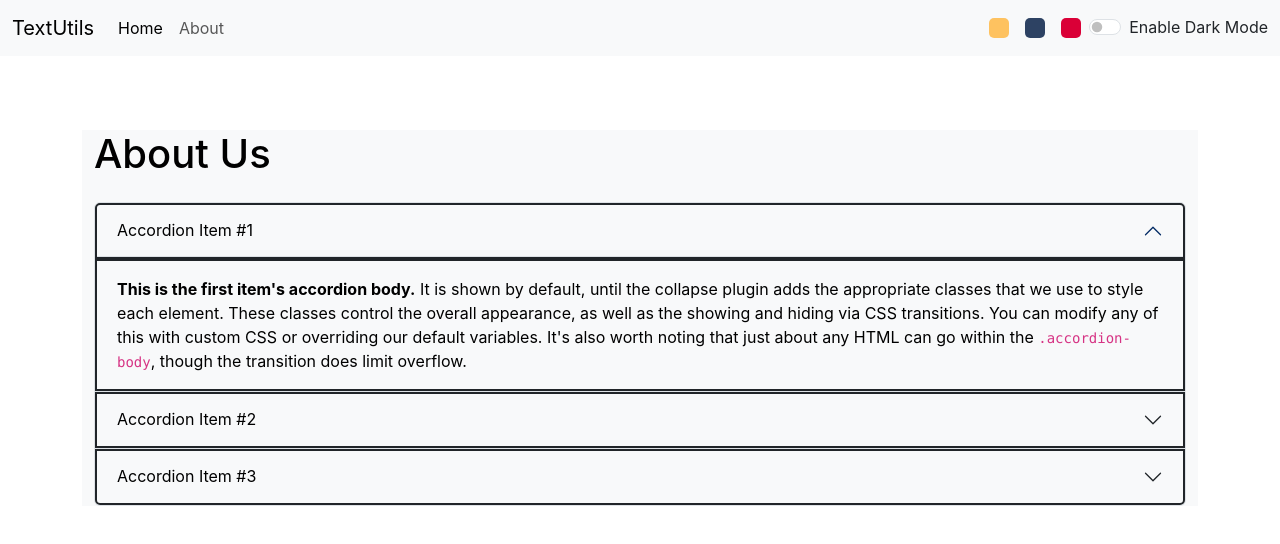
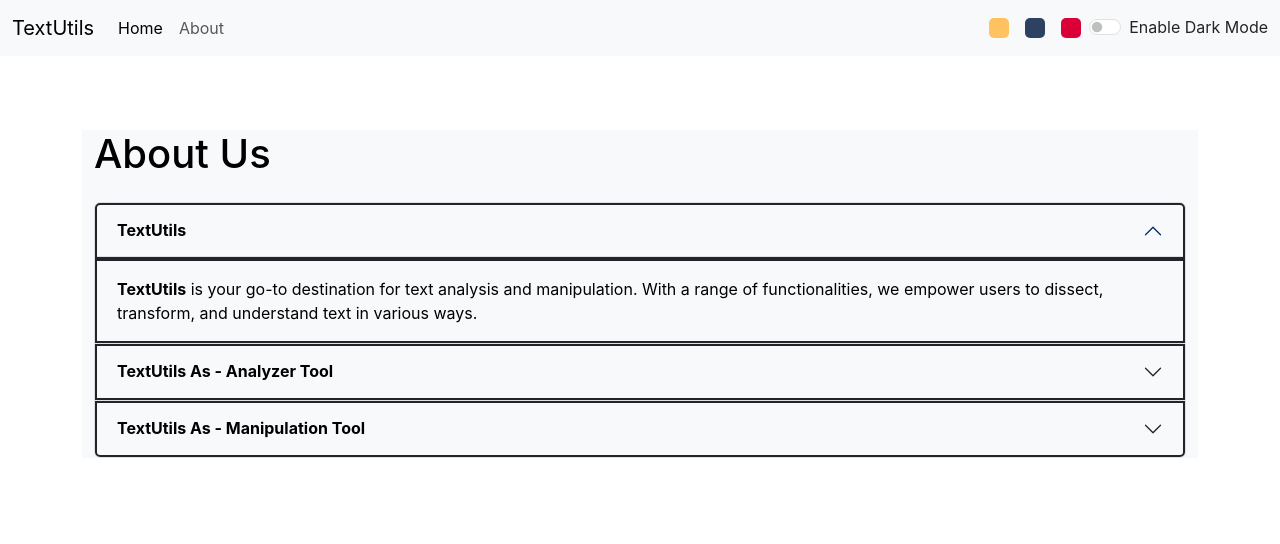
Before and after one commit to AvadhKanaiya/TextUtils, a React (Create React App) app: page /about in a window 1280 px wide. Shown: the top 544 px of the page. Built offline with nearby package versions, Linux system fonts and the light colour scheme.

Commit message:
write about us content in About.js file.

```diff
--- a/src/components/About.js
+++ b/src/components/About.js
@@ -8,36 +8,37 @@ export default function About(props) {
                 <div className="accordion-item">
                     <h2 className="accordion-header" id="headingOne">
                         <button className={`accordion-button bg-${props.background} border border-2 border-${props.background !== 'light' ? 'light' : 'dark'}`} style={{ color: props.background !== 'light' ? 'white' : 'black' }} type="button" data-bs-toggle="collapse" data-bs-target="#collapseOne" aria-expanded="true" aria-controls="collapseOne">
-                            Accordion Item #1
+                            <strong>TextUtils</strong>
                         </button>
                     </h2>
                     <div id="collapseOne" className="accordion-collapse collapse show" aria-labelledby="headingOne" data-bs-parent="#accordionExample">
                         <div className={`accordion-body bg-${props.background} border border-2 border-${props.background !== 'light' ? 'light' : 'dark'}`} style={{ color: props.background !== 'light' ? 'white' : 'black' }}>
-                            <strong>This is the first item's accordion body.</strong> It is shown by default, until the collapse plugin adds the appropriate classes that we use to style each element. These classes control the overall appearance, as well as the showing and hiding via CSS transitions. You can modify any of this with custom CSS or overriding our default variables. It's also worth noting that just about any HTML can go within the <code>.accordion-body</code>, though the transition does limit overflow.
+                            <strong>TextUtils</strong> is your go-to destination for text analysis and manipulation. With a range of functionalities, we empower users to dissect, transform, and understand text in various ways.
                         </div>
                     </div>
                 </div>
                 <div className="accordion-item">
                     <h2 className="accordion-header" id="headingTwo">
                         <button className={`accordion-button collapsed bg-${props.background} border border-2 border-${props.background !== 'light' ? 'light' : 'dark'}`} style={{ color: props.background !== 'light' ? 'white' : 'black' }} type="button" data-bs-toggle="collapse" data-bs-target="#collapseTwo" aria-expanded="false" aria-controls="collapseTwo">
-                            Accordion Item #2
+                            <strong>TextUtils As - Analyzer  Tool</strong>
                         </button>
                     </h2>
                     <div id="collapseTwo" className="accordion-collapse collapse" aria-labelledby="headingTwo" data-bs-parent="#accordionExample">
                         <div className={`accordion-body bg-${props.background} border border-2 border-${props.background !== 'light' ? 'light' : 'dark'}`} style={{ color: props.background !== 'light' ? 'white' : 'black' }} >
-                            <strong>This is the second item's accordion body.</strong> It is hidden by default, until the collapse plugin adds the appropriate classes that we use to style each element. These classes control the overall appearance, as well as the showing and hiding via CSS transitions. You can modify any of this with custom CSS or overriding our default variables. It's also worth noting that just about any HTML can go within the <code>.accordion-body</code>, though the transition does limit overflow.
+                            <strong>On the analysis front, TextUtils offers</strong> a comprehensive overview, providing a text summary along with word and character count. Additionally, users can gauge the estimated reading time of their entered text.
+                            We value user experience, offering customizable themes in red, blue, yellow, and a sleek dark mode.
                         </div>
                     </div>
                 </div>
                 <div className="accordion-item">
                     <h2 className="accordion-header" id="headingThree">
                         <button className={`accordion-button collapsed bg-${props.background} border border-2 border-${props.background !== 'light' ? 'light' : 'dark'}`} style={{ color: props.background !== 'light' ? 'white' : 'black' }} type="button" data-bs-toggle="collapse" data-bs-target="#collapseThree" aria-expanded="false" aria-controls="collapseThree">
-                            Accordion Item #3
+                            <strong>TextUtils As - Manipulation Tool</strong>
                         </button>
                     </h2>
                     <div id="collapseThree" className="accordion-collapse collapse" aria-labelledby="headingThree" data-bs-parent="#accordionExample">
                         <div className={`accordion-body bg-${props.background} border border-2 border-${props.background !== 'light' ? 'light' : 'dark'}`} style={{ color: props.background !== 'light' ? 'white' : 'black' }} >
-                            <strong>This is the third item's accordion body.</strong> It is hidden by default, until the collapse plugin adds the appropriate classes that we use to style each element. These classes control the overall appearance, as well as the showing and hiding via CSS transitions. You can modify any of this with custom CSS or overriding our default variables. It's also worth noting that just about any HTML can go within the <code>.accordion-body</code>, though the transition does limit overflow.
+                            <strong>Our manipulation tools</strong> allow you to easily convert text to upper or lower case, copy content from the input box, listen to the entered text, and effortlessly clear the input field.
                         </div>
                     </div>
                 </div>
```
